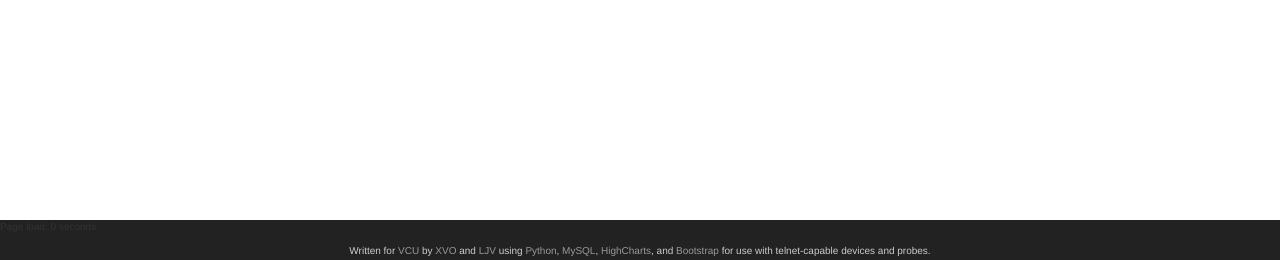
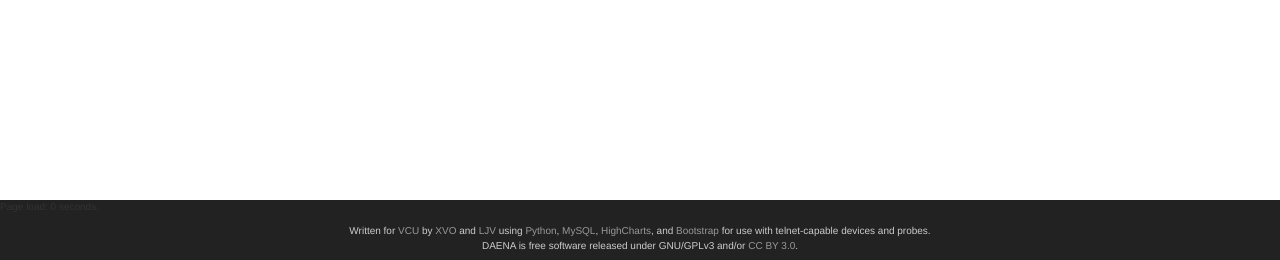
Before and after one commit to xvorenda/DAENA, a PHP site: page /index.php in a window 1280 px wide. Shown: the part 540-800 px from the top of the page. Run offline with PHP 8.4, Linux system fonts and the light colour scheme; data that the repository does not hold is empty; some libraries are stand-ins or nearby versions.

Commit message:
Formatting for Page Load Time

```diff
--- a/css/bootstrap.daena.css
+++ b/css/bootstrap.daena.css
@@ -77,7 +77,7 @@ h3 {margin:12px auto 0;}
     margin-bottom: 0px !important;
     margin-top: 10px !important;
     width: 100%;
-    height: 40px;
+    height: 60px;
     font-size:10px;
     background-color: #222 !important;
     clear:both !important;
```
